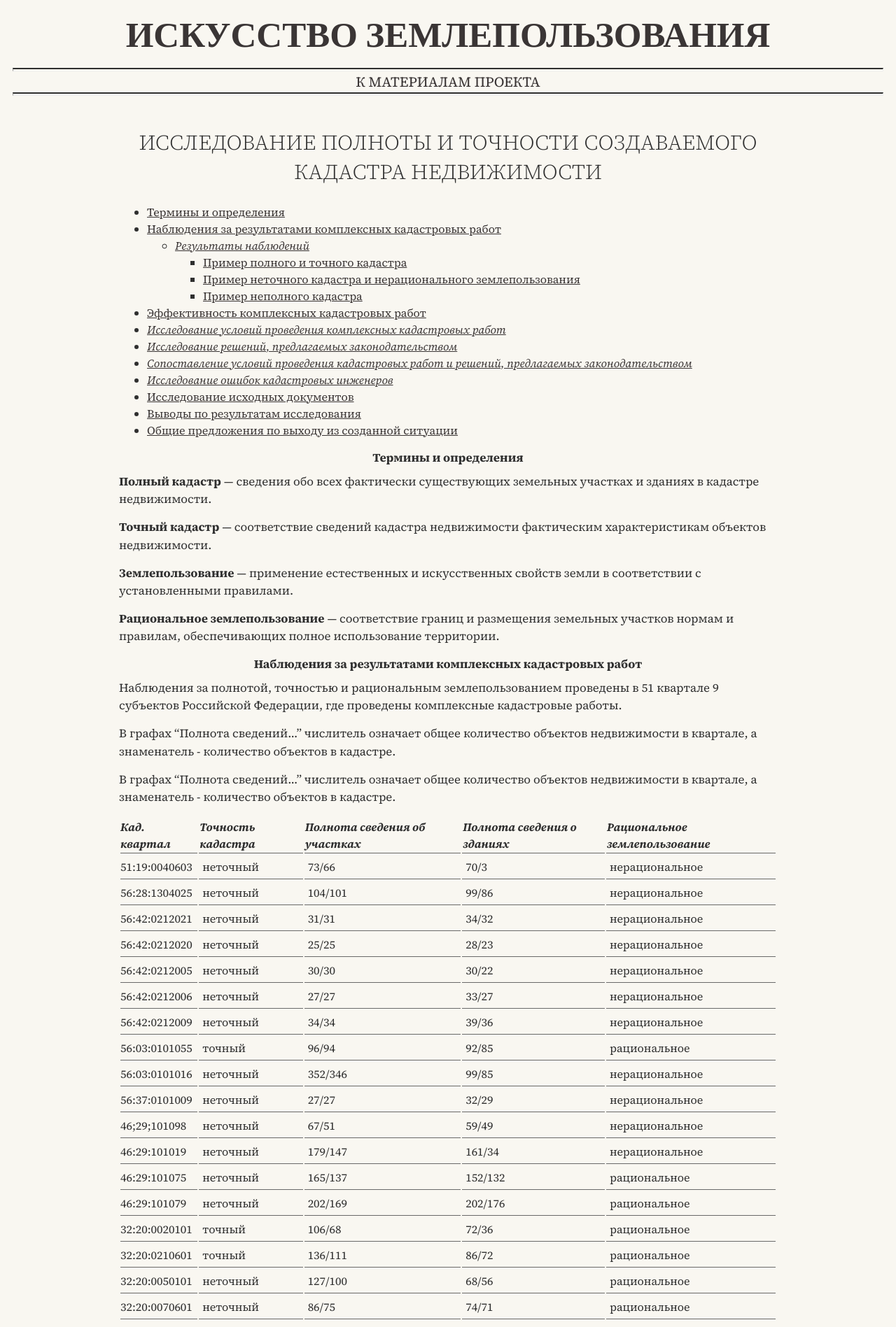
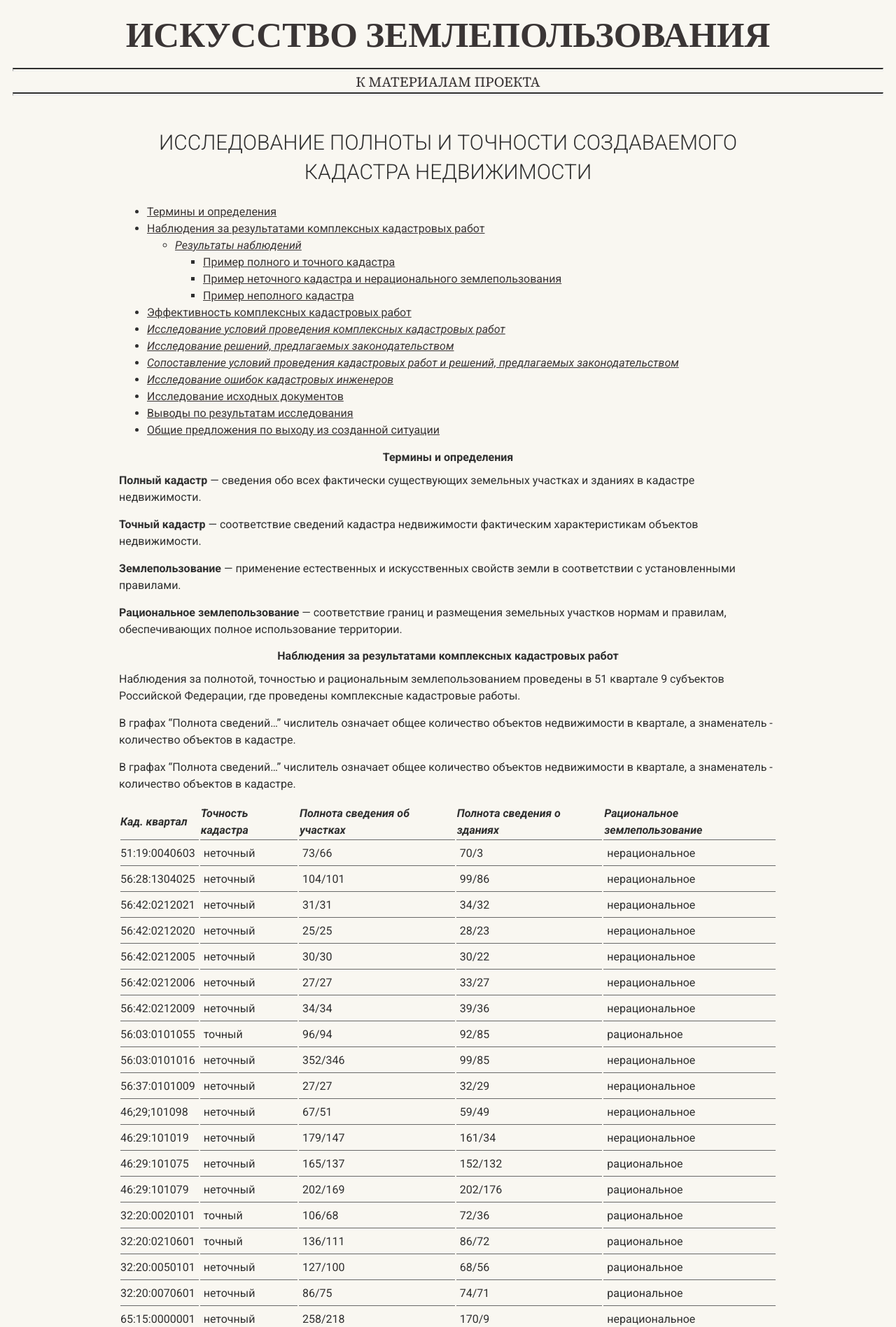
Before and after one commit to SergSi/land-use-art, a Jekyll site: the page built from _materials/2023-11-27-report-kkr.md, in a window 1280 px wide. Shown: the top 1897 px of the page at 70% size. Built offline with Jekyll 4.4.1, drawn with Linux system fonts in a browser that asks for light colours; some web fonts are replaced.

Commit message:
Update doc.html

```diff
--- a/_layouts/doc.html
+++ b/_layouts/doc.html
@@ -4,10 +4,10 @@
     {% include header.html %}
     <style>
     .book {
-      font-family: 'Source Serif 4', serif;
+      font-family: 'Roboto', sans-serif;
     }
      p, h1, h2, h3 {
-      font-size: 105%;}
+      font-size: 100%;}
      h1, h2, h3 {
         line-height: 140%;
         font-weight: 700;}
```
